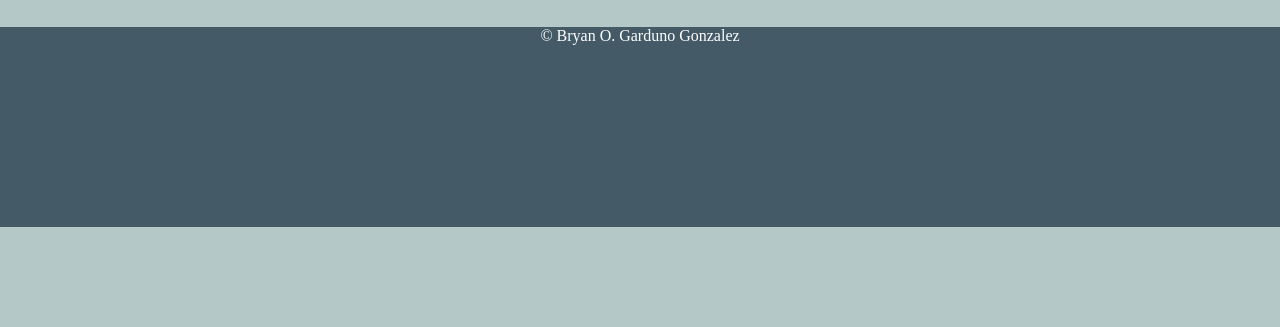
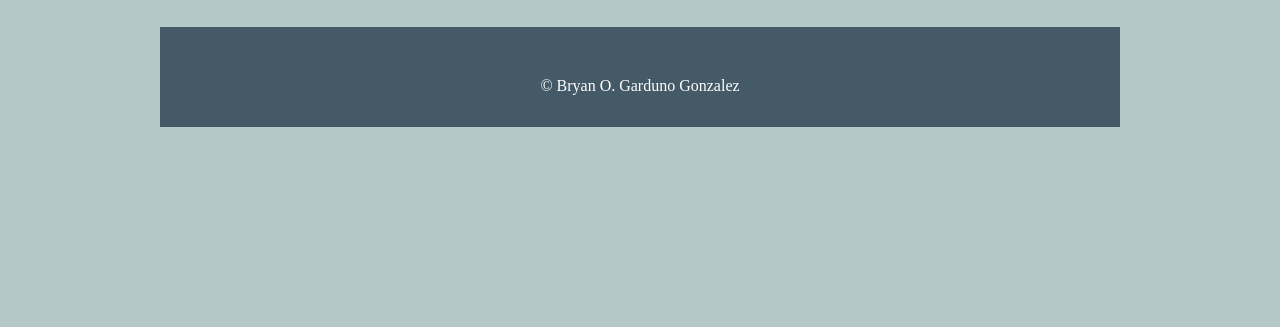
Before and after one commit to brosmar18/wireframe-exercise, a plain HTML site: page index.html in a window 1280 px wide. Shown: the part 1158-1485 px from the top of the page. After the commit the page ends 1285 px from the top, so only its background shows below. Drawn offline with Linux system fonts and the light colour scheme.

Commit message:
footer style completed

```diff
--- a/css/style.css
+++ b/css/style.css
@@ -1,6 +1,8 @@
 body {
     background-color: #B4C9C7;
+    height: auto;
 }
+
 nav {
     width: 1200px;
     height: 90px;
@@ -56,7 +58,6 @@ article {
 
 }
 
-
 #article-text {
     display: flex;
     flex-direction: column;
@@ -85,13 +86,17 @@ button {
 button:hover {
     background-color: gray;
 }
+
 footer {
-    height: 200px;
+    width: 960px;
+    height: 100px;
     background-color: #445A67;
-    margin: 0;
+    margin: 0 auto;
+    text-align: center;
 }
 
 footer p {
-    text-align: center;
     margin: 0;
+    height: auto;
+    padding-top: 50px;
 }
```
Also changed, not shown: index.html (+1 -0 lines).
